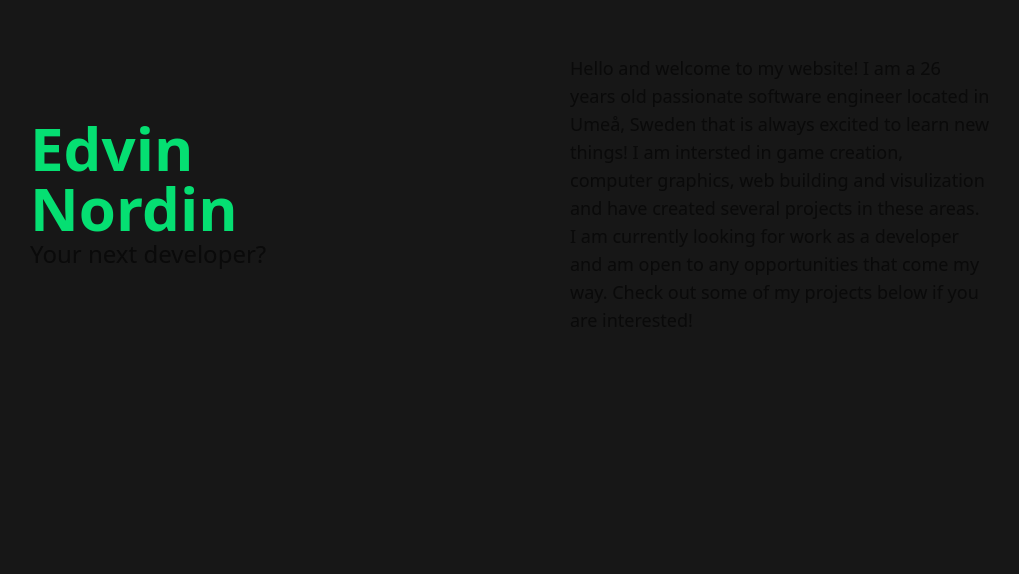
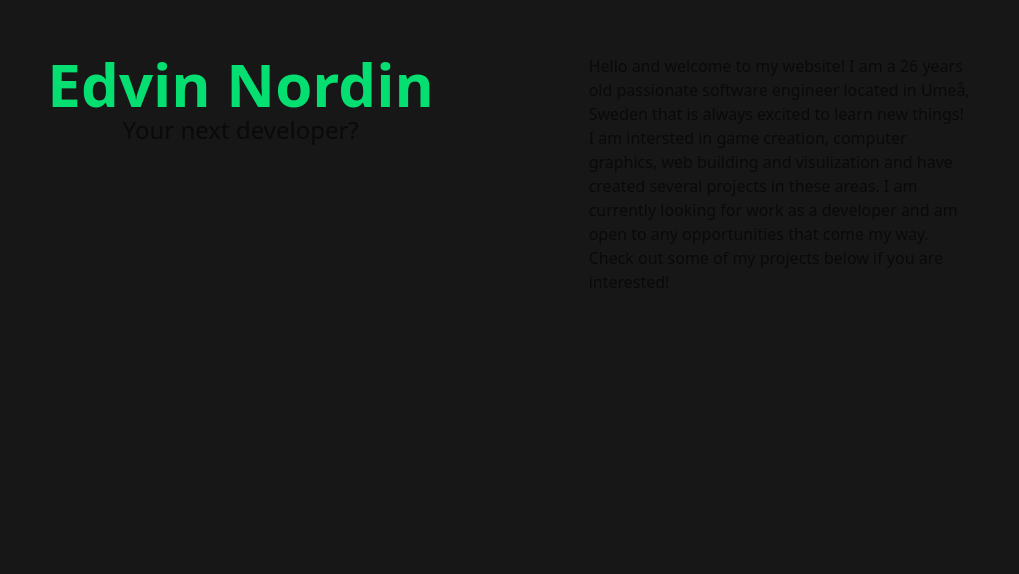
Before and after one commit to EdvinNordin/NuxtPortfolio, a Nuxt app: page / in a window 1280 px wide. Shown: the part 226-800 px from the top of the page, without its empty margins (130-1149 px from the left). Built offline with nearby package versions, Linux system fonts and the light colour scheme.

Commit message:
Refactor layout and improve project description styling in HeroSection and InfoProject components

```diff
--- a/components/HeroSection.vue
+++ b/components/HeroSection.vue
@@ -2,15 +2,15 @@
 
 <template>
   <div
-    class="flex flex-col md:flex-row w-7/8 md:w-3/4 mx-auto my-70 justify-between items-center gap-30"
+    class="flex flex-col md:flex-row w-7/8 md:w-3/4 mx-auto my-70 justify-around gap-30"
   >
-    <div class="md:w-1/2">
-      <h1 class="text-6xl primary font-bold w-1/5">Edvin Nordin</h1>
+    <div class="flex flex-col items-center">
+      <h1 class="text-6xl primary font-bold">Edvin Nordin</h1>
       <h1 class="text-2xl">Your next developer?</h1>
     </div>
-    <div class="md:w-1/2">
+    <div class="md:w-2/5 items-center">
       <!-- <h1 class="text-xl">Site is currently under construction!</h1> -->
-      <p class="text-lg">
+      <p class="text-base items-center">
         Hello and welcome to my website! I am a 26 years old passionate software
         engineer located in Umeå, Sweden that is always excited to learn new
         things! I am intersted in game creation, computer graphics, web building
@@ -21,11 +21,6 @@
       </p>
     </div>
   </div>
-  <!-- <img
-      src="/edvin.png"
-      class="md:block hidden md:w-1/2 xl:w-1/3 h-auto object-contain"
-      alt="Edvin Nordin"
-    /> -->
 </template>
 
 <style scoped lang="scss"></style>
--- a/components/InfoProject.vue
+++ b/components/InfoProject.vue
@@ -19,19 +19,19 @@ function formatName(name) {
           {{ formatName(project.name) }}
         </h1>
         <div class="md:flex md:flex-row md:w-full justify-between mt-5 gap-10">
-          <p class="md:w-1/2 text-xl">{{ project.description }}</p>
+          <p class="md:w-1/2 text-xl mb-10">{{ project.description }}</p>
           <iframe
             v-if="project.youtube"
             :src="project.youtube"
             frameborder="0"
             allowfullscreen
-            class="md:w-1/2 aspect-video"
+            class="md:w-1/2 w-full aspect-video"
           ></iframe>
           <a
             v-else-if="project.link"
             :href="project.link"
             target="_blank"
-            class="md:w-1/2"
+            class="md:w-1/2 w-full"
           >
             <img
               :src="project.image"
@@ -39,7 +39,12 @@ function formatName(name) {
               class="w-full object-cover"
             />
           </a>
-          <a v-else :href="project.document" target="_blank" class="md:w-1/2">
+          <a
+            v-else
+            :href="project.document"
+            target="_blank"
+            class="md:w-1/2 w-full"
+          >
             <img
               :src="project.image"
               :alt="project.name"
@@ -48,7 +53,7 @@ function formatName(name) {
           </a>
         </div>
         <div class="flex flex-row-reverse my-5">
-          <a :href="project.github" target="_blank" class="w-1/20">
+          <a :href="project.github" target="_blank" class="w-1/10 md:w-1/20">
             <img src="/github.png" alt="Github" />
           </a>
         </div>
```
